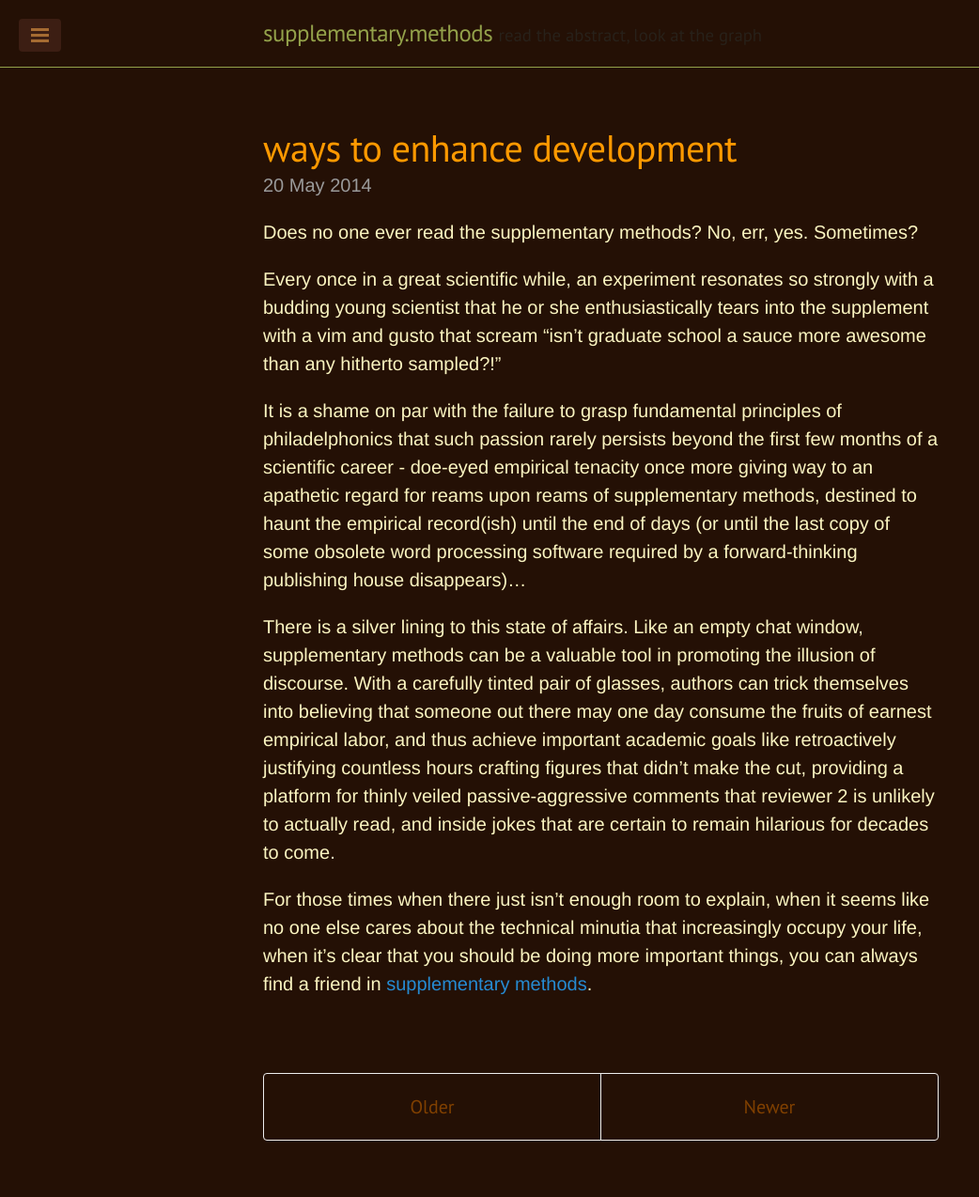
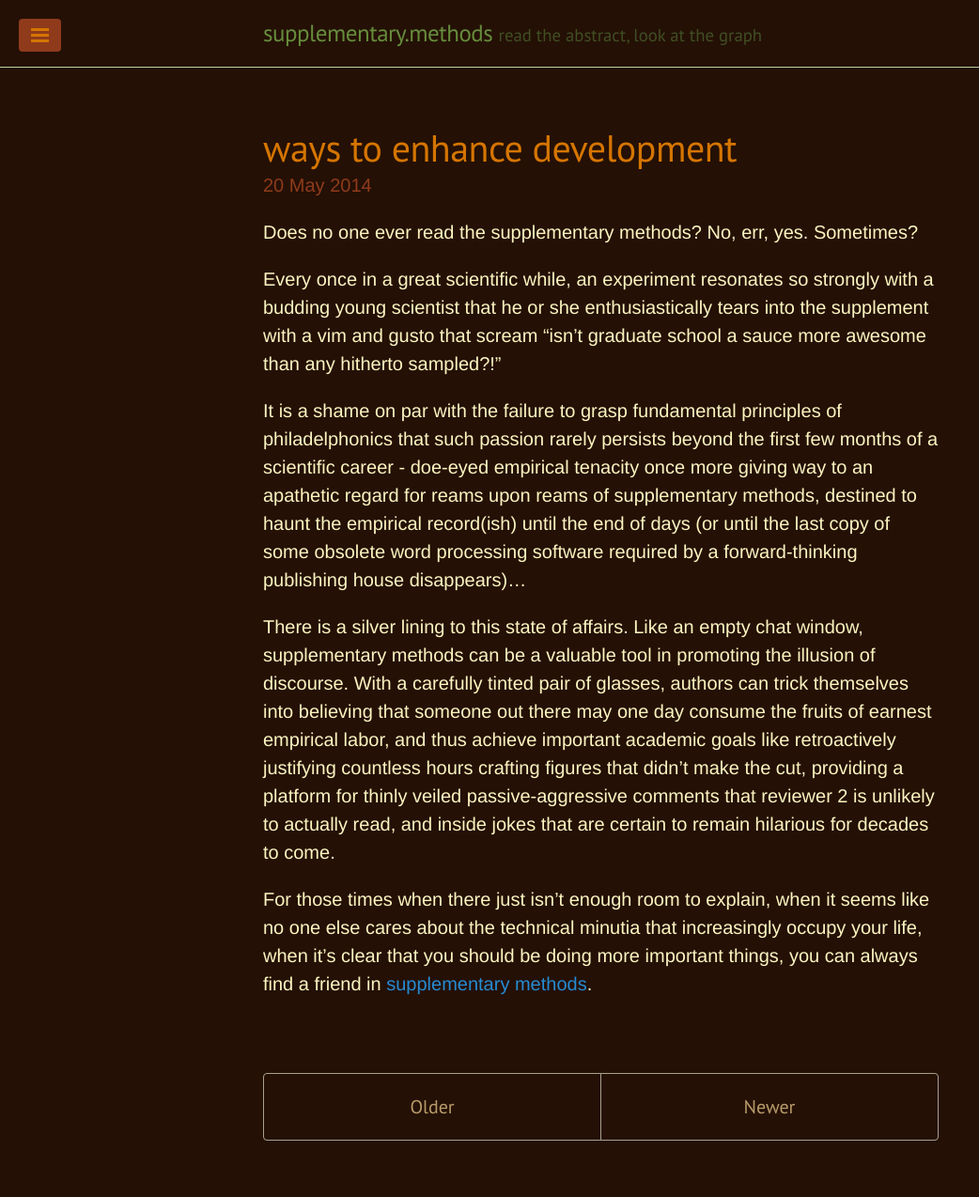
Before and after one commit to wem3/supplementary.methods, a Jekyll site: the page built from index.html, in a window 1280 px wide. Shown: the whole page at 94% size, without its empty margins (0-1042 px from the left). Built offline with Jekyll 4.4.1, drawn with Linux system fonts in a browser that asks for light colours; Markdown is read by kramdown in place of the engine named in the settings; the list of posts is cut into pages by our own code.

Commit message:
Change header color

```diff
--- a/public/css/lanyon.css
+++ b/public/css/lanyon.css
@@ -97,7 +97,7 @@ h1, h2, h3, h4, h5, h6 {
   padding-top:    1rem;
   padding-bottom: 1rem;
   margin-bottom: 3rem;
-  border-bottom: 1px solid #93a14a;
+  border-bottom: 1px solid #bdd09f;
 }
 .masthead-title {
   margin-top: 0;
@@ -105,12 +105,12 @@ h1, h2, h3, h4, h5, h6 {
   color: #202020;
 }
 .masthead-title a {
-  color: #93a14a;
+  color: #668d3c;
 }
 .masthead-title small {
   font-size: 75%;
   font-weight: 400;
-  color: #28211a;
+  color: #404f24;
   letter-spacing: 0;
 }
 
@@ -150,8 +150,8 @@ h1, h2, h3, h4, h5, h6 {
   overflow-y: auto;
   font-family: "PT Sans", Helvetica, Arial, sans-serif;
   font-size: .875rem; /* 15px */
-  color: rgba(255,147,0,.6);
-  background-color: #3c1e13;
+  color: rgba(133,87,35,.6);
+  background-color: #493829;
   -webkit-transition: all .3s ease-in-out;
           transition: all .3s ease-in-out;
 }
@@ -164,7 +164,7 @@ h1, h2, h3, h4, h5, h6 {
 /* Sidebar content */
 .sidebar a {
   font-weight: normal;
-  color: #a56b32;
+  color: #d57500;
 }
 .sidebar-item {
   padding: 1rem;
@@ -175,18 +175,18 @@ h1, h2, h3, h4, h5, h6 {
 
 /* Sidebar nav */
 .sidebar-nav {
-  border-bottom: 1px solid rgba(255,147,0,.1);
+  border-bottom: 1px solid rgba(73,56,41,.1);
 }
 .sidebar-nav-item {
   display: block;
   padding: .5rem 1rem;
-  border-top: 1px solid rgba(255,147,0,.1);
+  border-top: 1px solid rgba(143,59,27,.1);
 }
 .sidebar-nav-item.active,
 a.sidebar-nav-item:hover,
 a.sidebar-nav-item:focus {
   text-decoration: none;
-  background-color: rgba(153,51,0,.1);
+  background-color: rgba(213,117,0,.1);
   border-color: transparent;
 }
 
@@ -213,8 +213,8 @@ a.sidebar-nav-item:focus {
   display: block;
   width: 2.2rem;
   padding: .5rem .65rem;
-  color: #a56b32;
-  background-color: #3c1e13;
+  color: #d57500;
+  background-color: #8f3b1b;
   border-radius: 4px;
   cursor: pointer;
 }
@@ -305,7 +305,7 @@ a.sidebar-nav-item:focus {
 .page-title,
 .post-title,
 .post-title a {
-  color: #ab550;
+  color: #d57500;
 }
 .page-title,
 .post-title {
@@ -317,14 +317,14 @@ a.sidebar-nav-item:focus {
   display: block;
   margin-top: -.5rem;
   margin-bottom: 1rem;
-  color: #9a9a9a;
+  color: #8f3b1b;
 }
 
 /* Related posts */
 .related {
   padding-top: 2rem;
   padding-bottom: 2rem;
-  border-top: 1px solid #ab550;
+  border-top: 1px solid #4e6172;
 }
 .related-posts {
   padding-left: 0;
@@ -335,10 +335,10 @@ a.sidebar-nav-item:focus {
 }
 .related-posts li small {
   font-size: 75%;
-  color: #999;
+  color: #816c5b;
 }
 .related-posts li a:hover {
-  color: #268bd2;
+  color: #668d3c;
   text-decoration: none;
 }
 .related-posts li a:hover small {
@@ -358,7 +358,7 @@ a.sidebar-nav-item:focus {
   margin-left: -1rem;
   margin-right: -1rem;
   font-family: "PT Sans", Helvetica, Arial, sans-serif;
-  color: #804000;
+  color: #b99c6b;
   text-align: center;
 }
 
@@ -366,7 +366,7 @@ a.sidebar-nav-item:focus {
 .pagination-item {
   display: block;
   padding: 1rem;
-  border: 1px solid #eee;
+  border: 1px solid #a9a18c;
 }
 .pagination-item:first-child {
   margin-bottom: -1px;
@@ -374,7 +374,7 @@ a.sidebar-nav-item:focus {
 
 /* Only provide a hover state for linked pagination items */
 a.pagination-item:hover {
-  background-color: #330000;
+  background-color: #613318;
 }
 
 @media (min-width: 30rem) {
```
Also changed, not shown: 2 other files.
